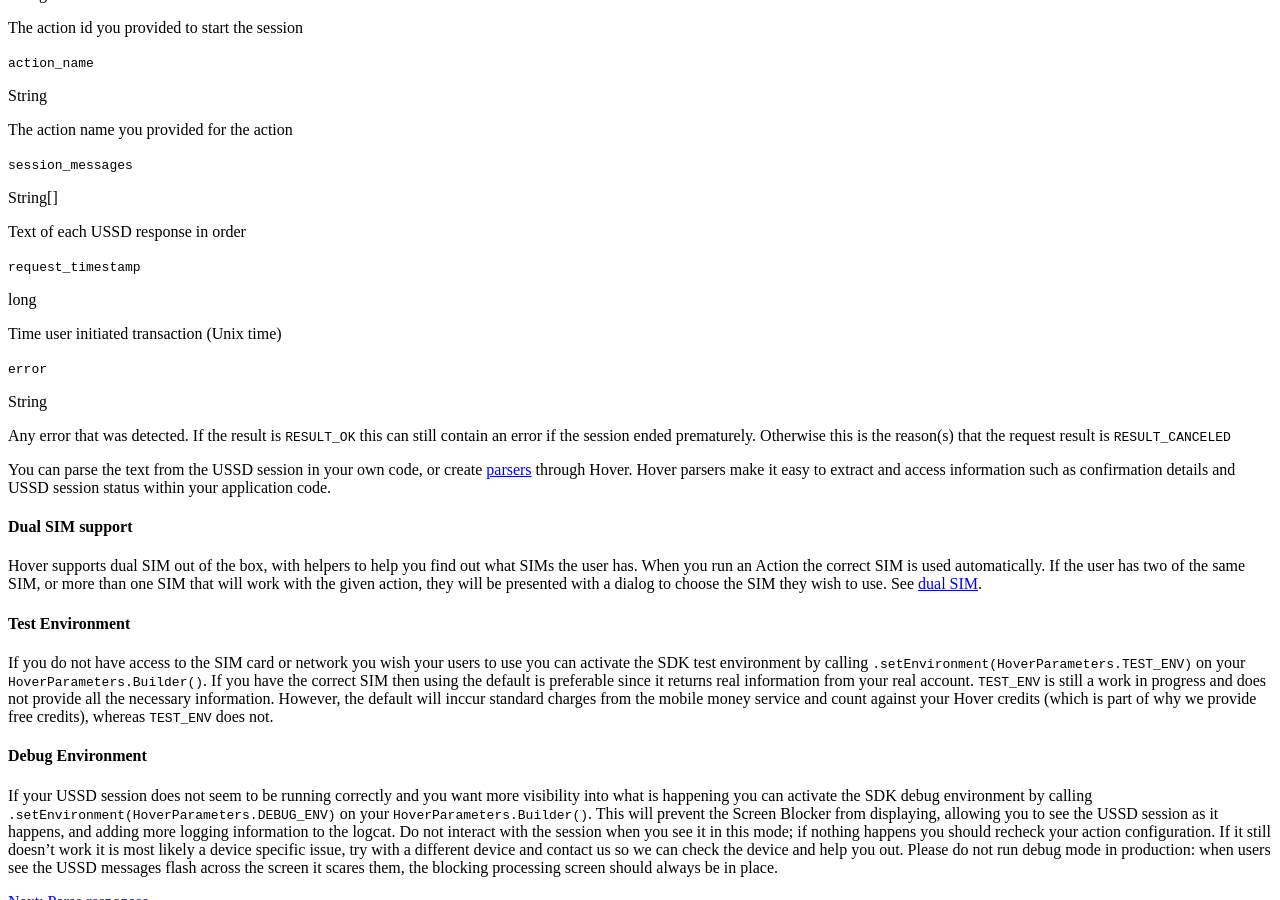
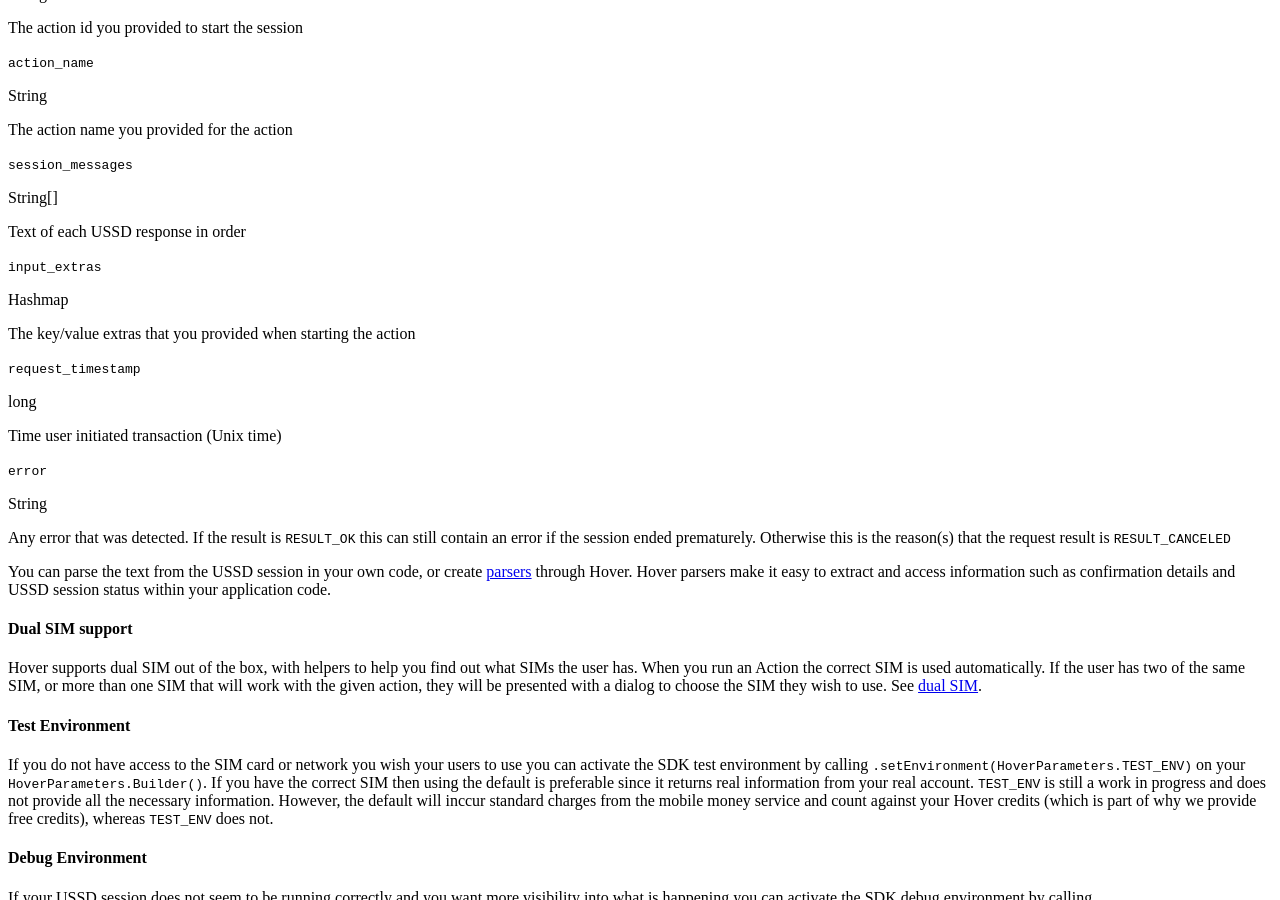
Before and after one commit to UseHover/hover-docs, a Jekyll site: the page built from ussd.md, in a window 1280 px wide and 900 px high, scrolled down 1583 px. Built offline with Jekyll 4.4.1, drawn with Linux system fonts in a browser that asks for light colours; nearby versions of some CDN libraries; a style sheet for code colours, icons or effects is not loaded.

Commit message:
Add input_extras to session result fields

```diff
--- a/ussd.md
+++ b/ussd.md
@@ -51,6 +51,12 @@ String\[\]
 
 Text of each USSD response in order
 
+`input_extras`
+
+Hashmap
+
+The key/value extras that you provided when starting the action
+
 `request_timestamp`
 
 long
```
